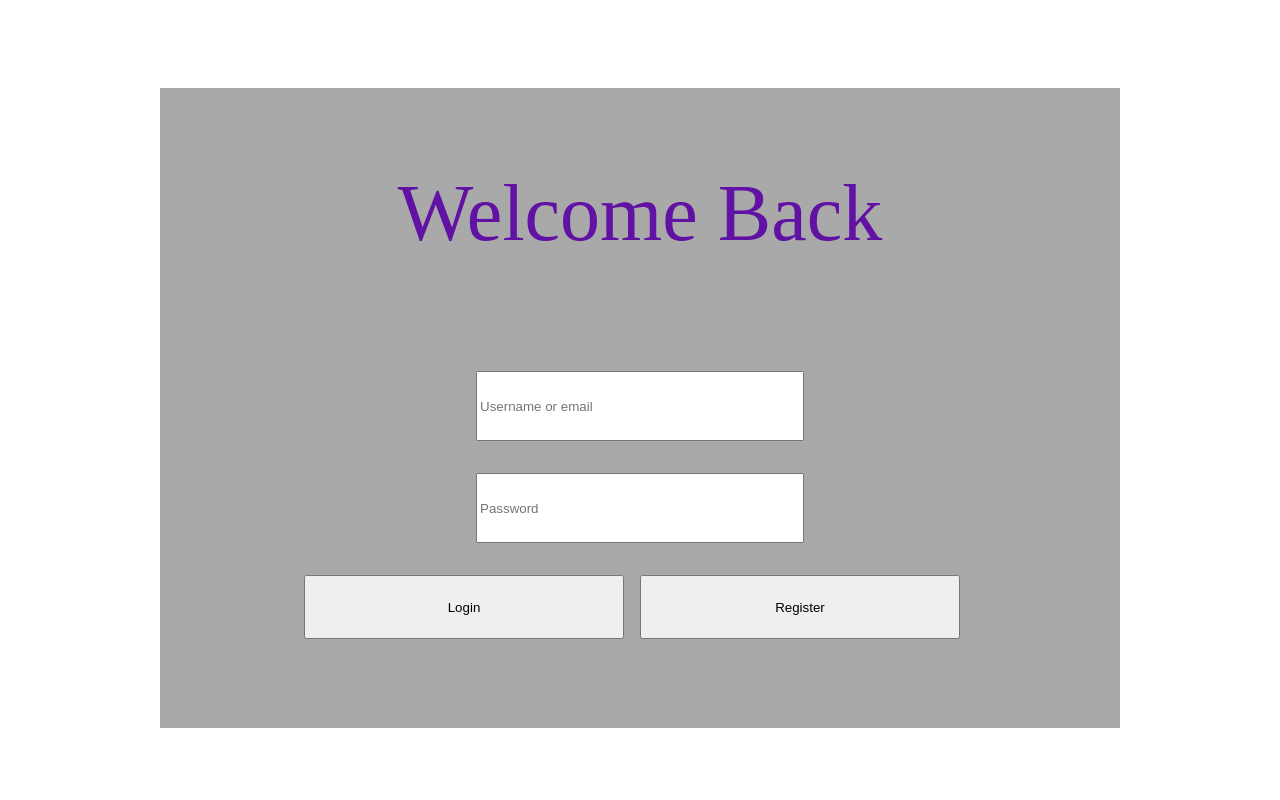
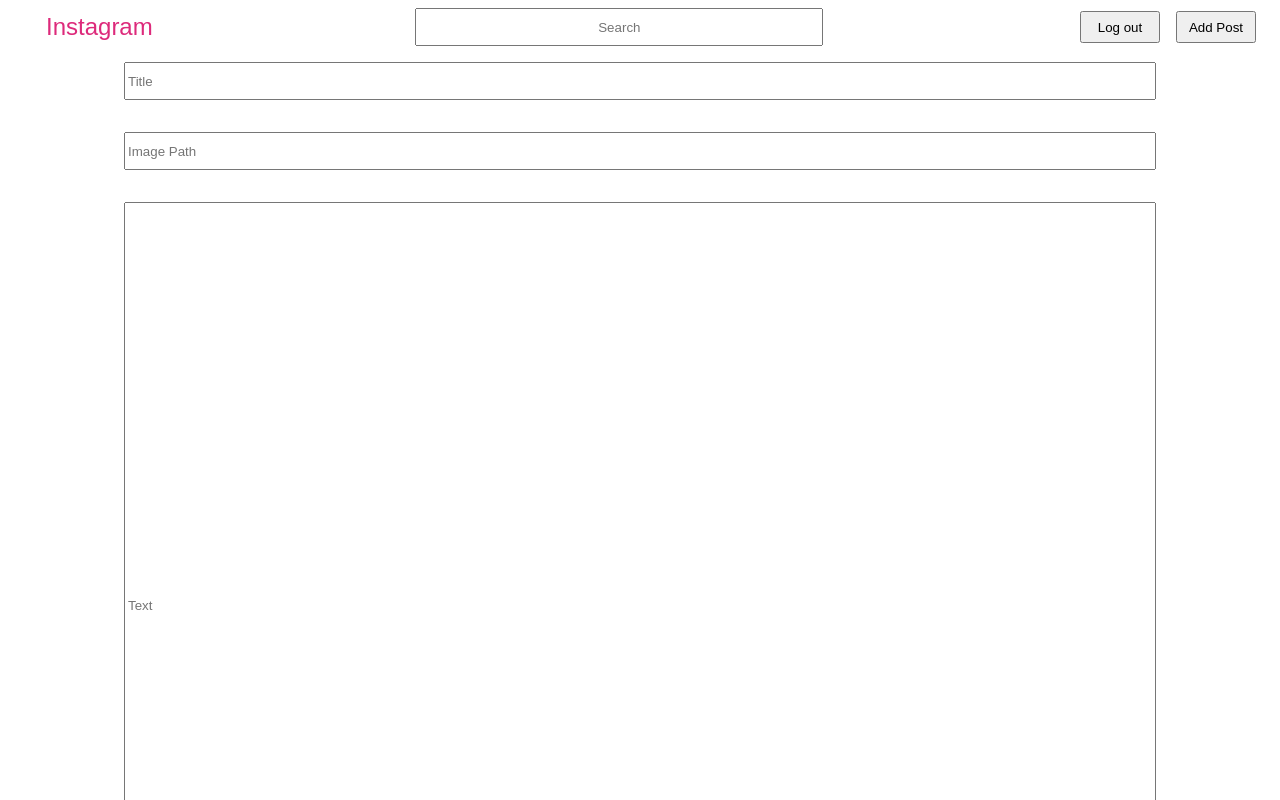
Before and after one commit to flaviur1/Instagram, a React (Vite) app in the folder frontend/: page /post/add in a window 1280 px wide. Before the commit this address led to /login. Shown: the top 800 px of the page. Built offline with nearby package versions, Linux system fonts and the light colour scheme.

Commit message:
made the log out button work, made the logo a button that goes to home, also made the create post button go to home

```diff
--- a/frontend/src/App.jsx
+++ b/frontend/src/App.jsx
@@ -14,10 +14,10 @@ function App() {
         <LoginPage></LoginPage>
       </div> */}
       <Routes>
-        <Route path="/home" element={<HomePage />} />
         <Route path="/login" element={<LoginPage />} />
         {/* punem aici register ca nu am facut pagina separata de register */}
         <Route path="/register" element={<LoginPage />} />
+        <Route path="/home" element={<HomePage />} />
         <Route path="/user/:id" element={<UserPage />} />
         <Route path="/post/add" element={<AddPostPage />} />
         <Route path="*" element={<NotFound />} />
--- a/frontend/src/components/Header.jsx
+++ b/frontend/src/components/Header.jsx
@@ -4,12 +4,32 @@ import SearchBar from "./SearchBar";
 
 function Header() {
   const navigate = useNavigate();
+
+  const handleLogout = () => {
+    localStorage.clear();
+    navigate("/login");
+  };
+
   return (
     <div className="header">
-      <p className="text">Instagram</p>
+      <button
+        className="insta-button"
+        onClick={() => {
+          navigate("/home");
+        }}
+      >
+        Instagram
+      </button>
       <SearchBar className="search-bar"></SearchBar>
       <div>
-        <button className="header-button">Log out</button>
+        <button
+          className="header-button"
+          onClick={() => {
+            handleLogout();
+          }}
+        >
+          Log out
+        </button>
         <button
           className="header-button"
           onClick={() => {
--- a/frontend/src/pages/AddPostPage.jsx
+++ b/frontend/src/pages/AddPostPage.jsx
@@ -8,7 +8,6 @@ function AddPostPage() {
   const [title, setTitle] = useState("");
   const [text, setText] = useState("");
   const [imagePath, setImagePath] = useState("");
-//   const [userId, setUserId] = useState(0);
 
   const username = localStorage.getItem("username");
   const navigate = useNavigate();
@@ -25,9 +24,6 @@ function AddPostPage() {
       );
       console.log(response1.data);
       const userId = response1.data;
-    //   setUserId(response1.data.id);
-    //   console.log(userId);
-    //   localStorage.setItem("user id", userId);
 
       const response = await axios.post("/api/posts/add", {
         title,
@@ -35,17 +31,18 @@ function AddPostPage() {
         imagePath,
         userId,
       });
+      navigate("/home");
       console.log(response.data);
     } catch (error) {
       console.log(error);
     }
   };
 
-  useEffect(() => {
-    if (!localStorage.getItem("username")) {
-      navigate("/login");
-    }
-  }, []);
+  //   useEffect(() => {
+  //     if (!localStorage.getItem("username")) {
+  //       navigate("/login");
+  //     }
+  //   }, []);
 
   return (
     <div>
--- a/frontend/src/styles/Header.css
+++ b/frontend/src/styles/Header.css
@@ -5,11 +5,19 @@
   align-items: center;
 }
 
-.text {
+.insta-button {
   font-size: 1.5rem;
   margin-left: 2rem;
   color: rgb(221, 42, 123);
+  background-color: white;
+  border: 0;
 }
+
+.insta-button:hover {
+    color: rgb(81,91,212);
+    cursor: pointer;
+}
+
 
 .search-bar {
   height: 2rem;
```
